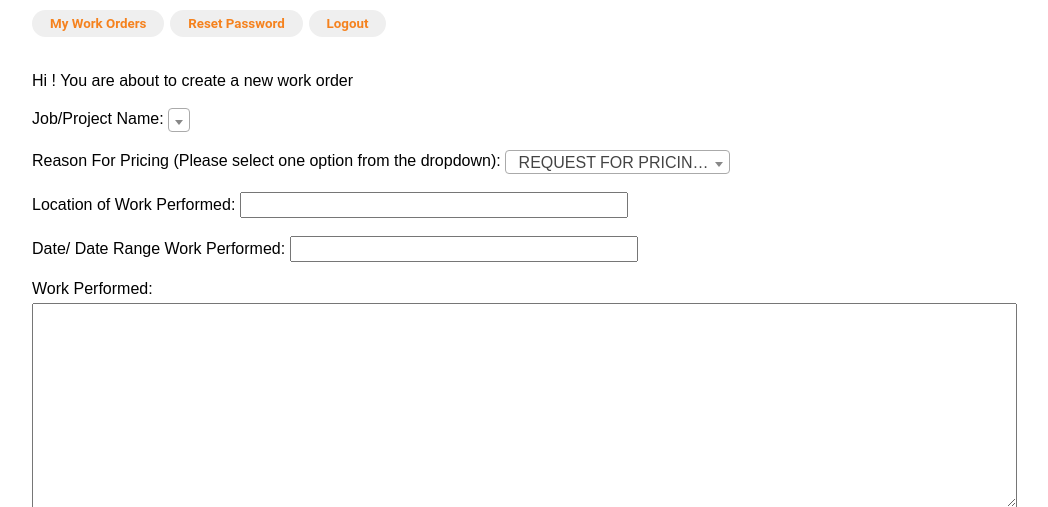
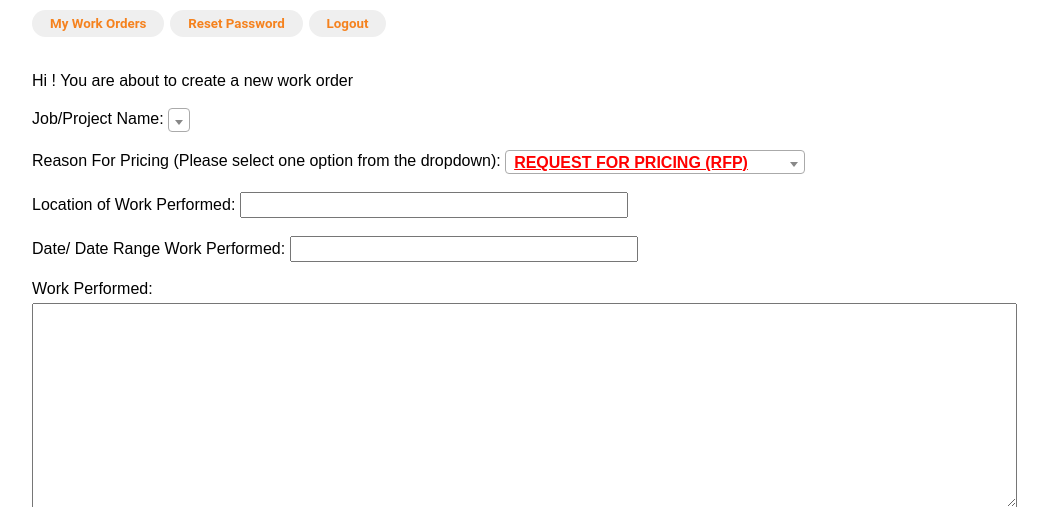
Before and after one commit to rajkapadia91/workorder, a Django app: template workorder_app/templates/createorder.html in a window 1280 px wide. Shown: the part 140-647 px from the top of the page, without its empty margins (112-1160 px from the left). Run offline with Django 3.2, Linux system fonts and the light colour scheme; the template is opened without the code that fills it, so the values that code supplies are empty; some libraries are stand-ins or nearby versions.

Commit message:
made many changes to the main create order page

```diff
--- a/workorder_app/templates/createorder.html
+++ b/workorder_app/templates/createorder.html
@@ -13,7 +13,13 @@
     <script type="text/javascript" src="https://cdn.jsdelivr.net/npm/signature_pad@2.3.2/dist/signature_pad.min.js"
         defer></script>
 </head>
-
+<style>
+    .select2-selection__rendered[title="REQUEST FOR PRICING (RFP)"] {
+      color: red!important;
+      text-decoration: underline;
+      font-weight: bold;
+    }
+    </style>
 <body>
     <div id="wrapper">
         <!-- Start This is where the logo and contact info is embedded -->
@@ -50,9 +56,9 @@
                     <option value="{{one_job.id}}">Job Name: {{one_job.name}}</option>
                     {% endfor %}
                 </select> <br> <br>
-                Reason For Pricing (Please select one option from the dropdown): <select name="request_for_pricing" class="request_for_pricing">
-                    <option value="Yes - Request Pricing">&#160;REQUEST FOR PRICING (RFP)&#160;</option>
-                    <option value="Work Already Performed">&#160;Work Already Performed&#160;</option>
+                Reason For Pricing (Please select one option from the dropdown): <select style="width: 300px;" name="request_for_pricing" class="request_for_pricing" onchange="hide_show_signature_func()">
+                    <option value="Yes - Request Pricing">REQUEST FOR PRICING (RFP)</option>
+                    <option value="Work Already Performed">Work Already Performed</option>
                 </select><br><br>
                 Location of Work Performed: <input type="text" name="location" id="location_work"> <br><br>
                 Date/ Date Range Work Performed: <input type="text" name="date_work_performed" id="date_work_performed"> <br><br>
@@ -169,6 +175,7 @@
                             <p><b>We agree to pay for the above work on the basis of cost of material, labor,<br>
                                 insurance and taxes, on labor and direct costs, plus overhead and profit.</b></p>
                         <!-- Start This is the canvas functionality -->
+                        <div class="the_signature_canvases_elements" hidden>
                         <img hidden src="" id="imgConverted"
                             style="float: left; background: none; border: 2px solid blue ;" alt="This is the signature">
                         <canvas id="canvas" style="border:black solid 1px;" width="500" height="150"></canvas>
@@ -178,10 +185,13 @@
                         <!-- Start This is the div for the clear signature and save signature -->
 
                         <!-- End This is the div for the clear signature and save signature -->
+                    </div>
                     </div><br>
+                    <div class="the_signature_canvases_elements" hidden>
                     <p id="TY" hidden>General Contractor has successfully signed!</p>
                     <button style="background-color: #EFEFEF !important;" type="button" onclick="myFunction()"><b>Clear & Re-Sign</b></button>
                     <input style="background-color: #EFEFEF !important; font-weight: bold;" onclick="saveSignature()" type="button" id="save1" value="Save Signature">
+                    </div>
                 </div><br><br>
                 <hr><br>
                 <div>
@@ -189,6 +199,7 @@
                         Name of Belcon Foreman Signing: <input type="text" name="signator_2" class="signator_name"
                             id="signator_2" placeholder="Please print your name."><br><br>
                         <!-- Start This is the canvas functionality -->
+                        <div class="the_signature_canvases_elements" hidden>
                         <img hidden src="" id="imgConverted2"
                             style="float: left; background: none; border: 2px solid blue ;" alt="This is the signature">
                         <canvas id="canvas_2" style="border:black solid 1px;" width="500" height="150"></canvas>
@@ -197,10 +208,13 @@
                         <!-- Start This is the div for the clear signature and save signature -->
 
                         <!-- End This is the div for the clear signature and save signature -->
+                    </div>
                     </div><br>
+                    <div class="the_signature_canvases_elements" hidden>
                     <p id="TY2" hidden>Belcon foreman has successfully signed!</p>
                     <button style="background-color: #EFEFEF !important;" type="button" onclick="myFunction1()"><b>Clear & Re-Sign</b></button>
                     <input style="background-color: #EFEFEF !important; font-weight: bold;" onclick="saveSignature2()" type="button" id="save2" value="Save Signature">
+                </div>
                 </div>
 
                 <!-- 1) End of the signature div general contractor   -->
@@ -563,6 +577,20 @@
           }
           return true;
         }
+
+        // if reason for pricing is request for pricing then hide signature
+
+        function hide_show_signature_func(){
+            var id_of_reason = event.target.id
+            var final_value_selected = `${id_of_reason[43]}${id_of_reason[44]}${id_of_reason[45]}`
+            console.log(final_value_selected)
+            if(final_value_selected == "Yes"){
+                $('.the_signature_canvases_elements').hide()
+            }
+            else
+            $('.the_signature_canvases_elements').show()
+        }
+        //end logic for above
       </script>
     <!-- End This is the javascript for the signature -->
 </body>
```
